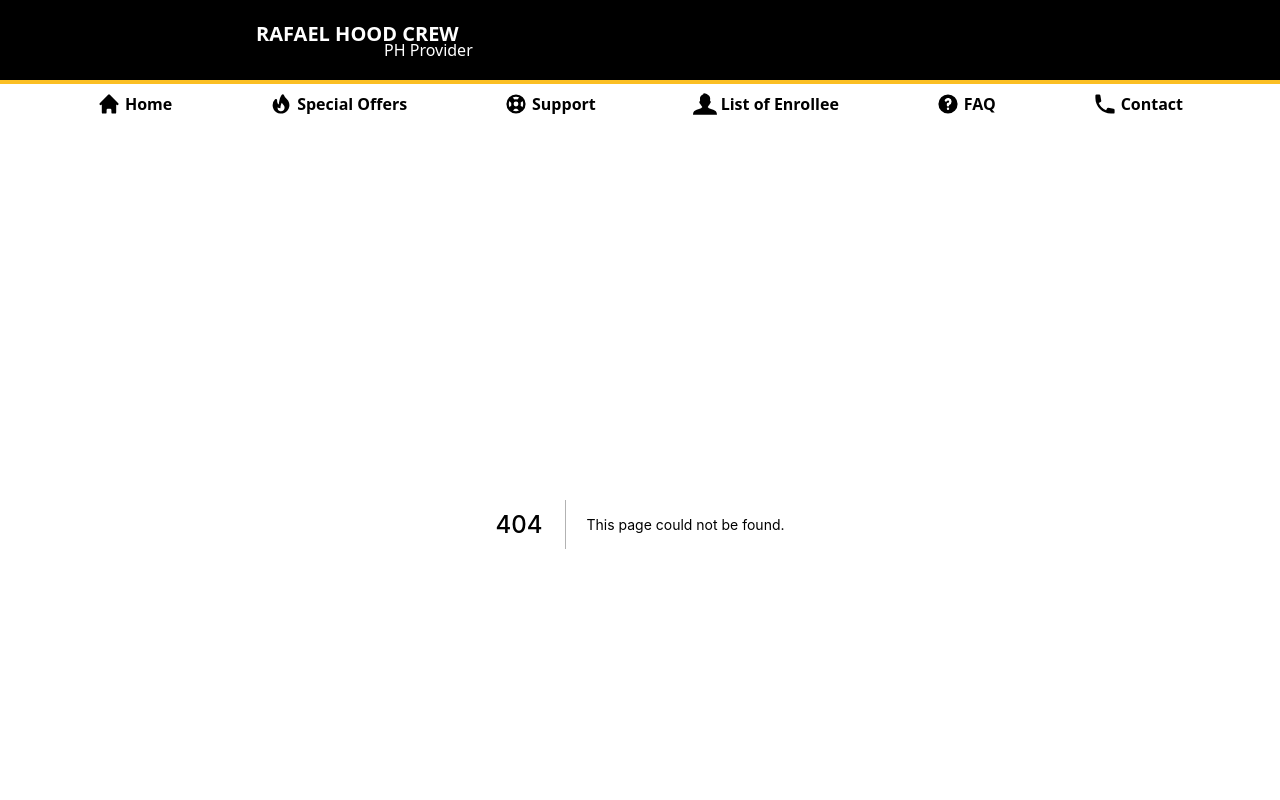
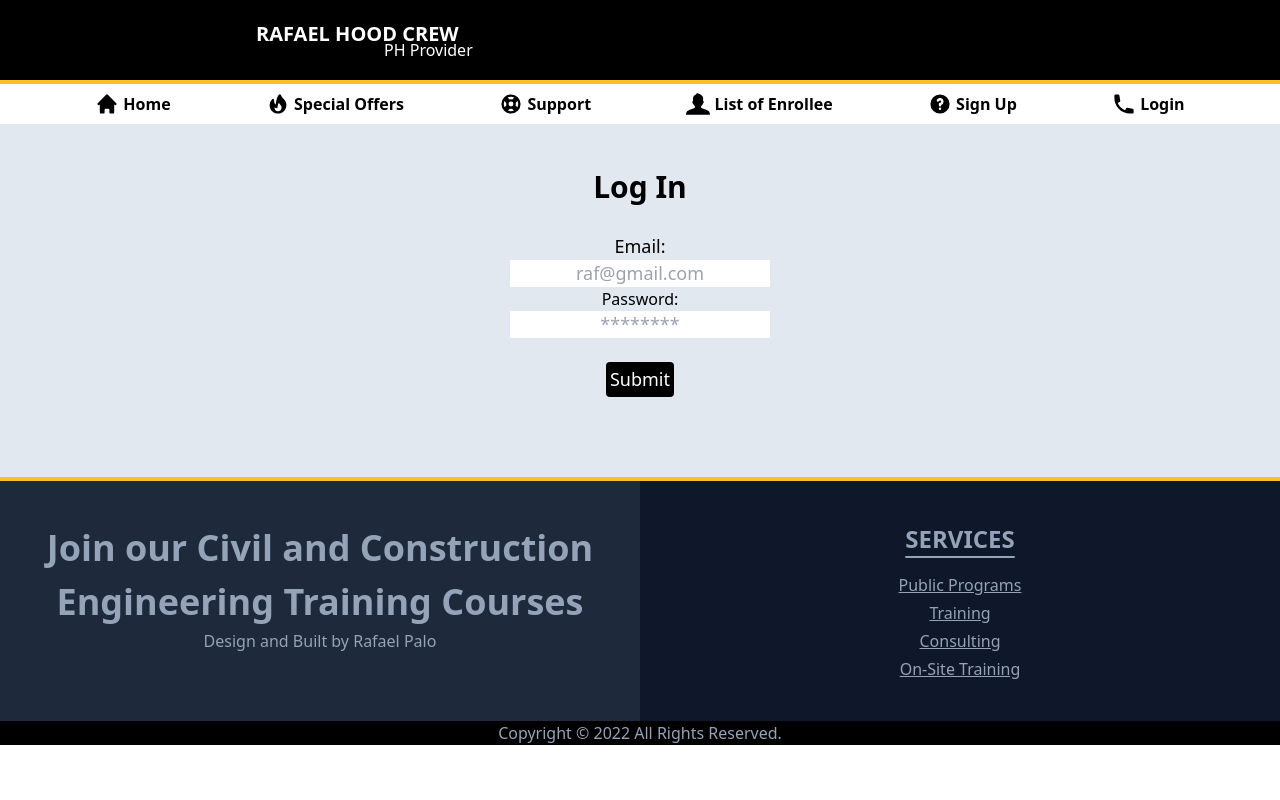
Before and after one commit to rafaelpalo01/rafcasestudy, a Next.js app: page /auth/signin in a window 1280 px wide. Before the commit this address had no page. Shown: the top 800 px of the page. Built offline with nearby package versions, Linux system fonts and the light colour scheme.

Commit message:
credentialsadded

```diff
--- a/components/Header.js
+++ b/components/Header.js
@@ -1,6 +1,7 @@
 import Head from 'next/head'
 import Image from 'next/image'
 import Link from 'next/link'
+import { signIn } from "next-auth/react";
 
 
 
@@ -34,11 +35,13 @@ const Header = () => {
         </div>
         <div className="flex">
         <svg className="w-6 h-6" fill="currentColor" viewBox="0 0 20 20" xmlns="http://www.w3.org/2000/svg"><path fillRule="evenodd" d="M18 10a8 8 0 11-16 0 8 8 0 0116 0zm-8-3a1 1 0 00-.867.5 1 1 0 11-1.731-1A3 3 0 0113 8a3.001 3.001 0 01-2 2.83V11a1 1 0 11-2 0v-1a1 1 0 011-1 1 1 0 100-2zm0 8a1 1 0 100-2 1 1 0 000 2z" clipRule="evenodd"></path></svg>
-        <h1 className="pl-1 cursor-pointer hover:text-gray-600 hover:underline hover:underline-offset-4 hover:decoration-4 hover:decoration-amber-400 transtition ease-out duration">FAQ </h1>
+        <h1 className="pl-1 cursor-pointer hover:text-gray-600 hover:underline hover:underline-offset-4 hover:decoration-4 hover:decoration-amber-400 transtition ease-out duration">Sign Up </h1>
         </div>
         <div className="flex">
         <svg className="w-6 h-6" fill="currentColor" viewBox="0 0 20 20" xmlns="http://www.w3.org/2000/svg"><path d="M2 3a1 1 0 011-1h2.153a1 1 0 01.986.836l.74 4.435a1 1 0 01-.54 1.06l-1.548.773a11.037 11.037 0 006.105 6.105l.774-1.548a1 1 0 011.059-.54l4.435.74a1 1 0 01.836.986V17a1 1 0 01-1 1h-2C7.82 18 2 12.18 2 5V3z"></path></svg>
-        <h1 className="pl-1 cursor-pointer hover:text-gray-600 hover:underline hover:underline-offset-4 hover:decoration-4 hover:decoration-amber-400 transtition ease-out duration">Contact </h1>
+        <button className="pl-1 cursor-pointer hover:text-gray-600 hover:underline hover:underline-offset-4 hover:decoration-4 hover:decoration-amber-400 transtition ease-out duration" onClick={() =>{
+        signIn();
+        }}>Login</button>
         </div>
       </div>
       </div>
--- a/package.json
+++ b/package.json
@@ -11,7 +11,9 @@
   "dependencies": {
     "isomorphic-unfetch": "^3.1.0",
     "mongoose": "^6.5.5",
+    "mongoose-bcrypt": "^1.10.0",
     "next": "12.2.5",
+    "next-auth": "^4.10.3",
     "react": "18.2.0",
     "react-dom": "18.2.0",
     "semantic-ui-css": "^2.4.1",
--- a/pages/_app.tsx
+++ b/pages/_app.tsx
@@ -2,12 +2,13 @@ import '../styles/globals.css'
 import type { AppProps } from 'next/app'
 import Header from '../components/Header'
 import Footer from '../components/Footer'
+import { SessionProvider } from 'next-auth/react'
 
 
 
 
 function MyApp({ Component, pageProps }: AppProps) {
-  return (<div><Header/> <Component  {...pageProps} /><Footer/></div>)
+  return (<div><Header/> <SessionProvider session={pageProps.session}><Component  {...pageProps} /></SessionProvider><Footer/></div>)
 }
 
 export default MyApp
--- /dev/null
+++ b/pages/api/auth/[...nextauth].tsx
@@ -0,0 +1,41 @@
+import NextAuth, {NextAuthOptions} from "next-auth";
+import CredentialsProvider from "next-auth/providers/credentials";
+
+const authOptions: NextAuthOptions = {
+    session: {
+        strategy: 'jwt'
+    },
+    providers:[
+        CredentialsProvider({
+            type: 'credentials',
+            credentials: {},
+            authorize(credentials, req){
+                const { email, password } = credentials as {
+                    email: string;
+                    password: string;
+                };
+                if(email !== "rafael@gmail.com" && password !== "1234") {
+                    throw new Error('invalid credentials')
+                }
+                return {
+                    id: '1234',
+                    name: 'Rafael Palo',
+                    email: 'raf@gmail.com',
+                    role: 'admin'
+                };
+            },
+        }),
+    ],
+    pages: {
+        signIn: '/auth/signin',
+    },
+    callbacks:{
+        jwt(params){
+            if (params.user?.role){
+                params.token.role = params.user.role;
+            }
+            return params.token
+        },
+    },
+};
+export default NextAuth(authOptions);
--- /dev/null
+++ b/pages/auth/protected.tsx
@@ -0,0 +1,22 @@
+import { NextPage } from 'next';
+import { useSession } from 'next-auth/react';
+import { useEffect } from 'react';
+import Router from "next/router";
+
+const Protected: NextPage = (): JSX.Element => {
+    const { status, data } = useSession();
+
+    useEffect(() => {
+        if(status === "unauthenticated") Router.replace("/auth/signin");
+    }, [status]);
+     if(status === "authenticated")
+     return (
+        <div>
+        This page is Protected{"\n"}
+        {JSON.stringify(data.user, null, 2)}
+        </div>
+     );
+
+    return <div>loading</div>;
+};
+export default Protected;
--- /dev/null
+++ b/pages/auth/signin.tsx
@@ -0,0 +1,53 @@
+import { NextPage } from 'next';
+import { FormEventHandler, useState } from "react";
+import { signIn } from "next-auth/react";
+import Link from 'next/link'
+
+interface Props {}
+
+const SignIn: NextPage = (props): JSX.Element => {
+    const [userInfo, setUserInfo] = useState({email: "", password: ""})
+    const handleSubmit: FormEventHandler<HTMLFormElement> = async (e) => {
+        e.preventDefault();
+
+        const res = await signIn('credentials', {
+            email: userInfo.email,
+            password: userInfo.password,
+            redirect: false
+        });
+
+        console.log(res);
+    };
+    return (
+    <div className='pb-20 bg-slate-200'>
+        <form onSubmit={handleSubmit}>
+            <h1 className='pt-10 pb-6 text-center font-bold text-3xl'>Log In</h1>
+            <div className='text-center'>
+                <div className='text-lg text-center'>Email:</div>
+                <input className='text-lg text-center'
+                value={userInfo.email}
+                onChange={({ target }) =>
+                    setUserInfo({ ...userInfo, email: target.value})
+                }
+                type='email'
+                placeholder='raf@gmail.com'/>
+                <div className='text-md text-center'>Password:</div>
+                <input className='text-lg text-center'
+                value={userInfo.password}
+                onChange={({ target }) =>
+                    setUserInfo({ ...userInfo, password: target.value})
+                }
+
+                type='password'
+                placeholder='********'/>
+                <div className='text-md text-center mt-6'></div>
+                <input className='text-lg rounded bg-black text-white cursor-pointer p-1'
+                type='submit'
+                placeholder='Login'/>
+            </div>
+        </form>
+    </div>
+    );
+
+};
+export default SignIn;
```
Also changed, not shown: middleware.tsx (added, +16 -0 lines), pages/index.tsx (+4 -3 lines), pages/ce101.tsx (line endings or trailing spaces), 2 other files (tests, documents, lock files or other folders).
